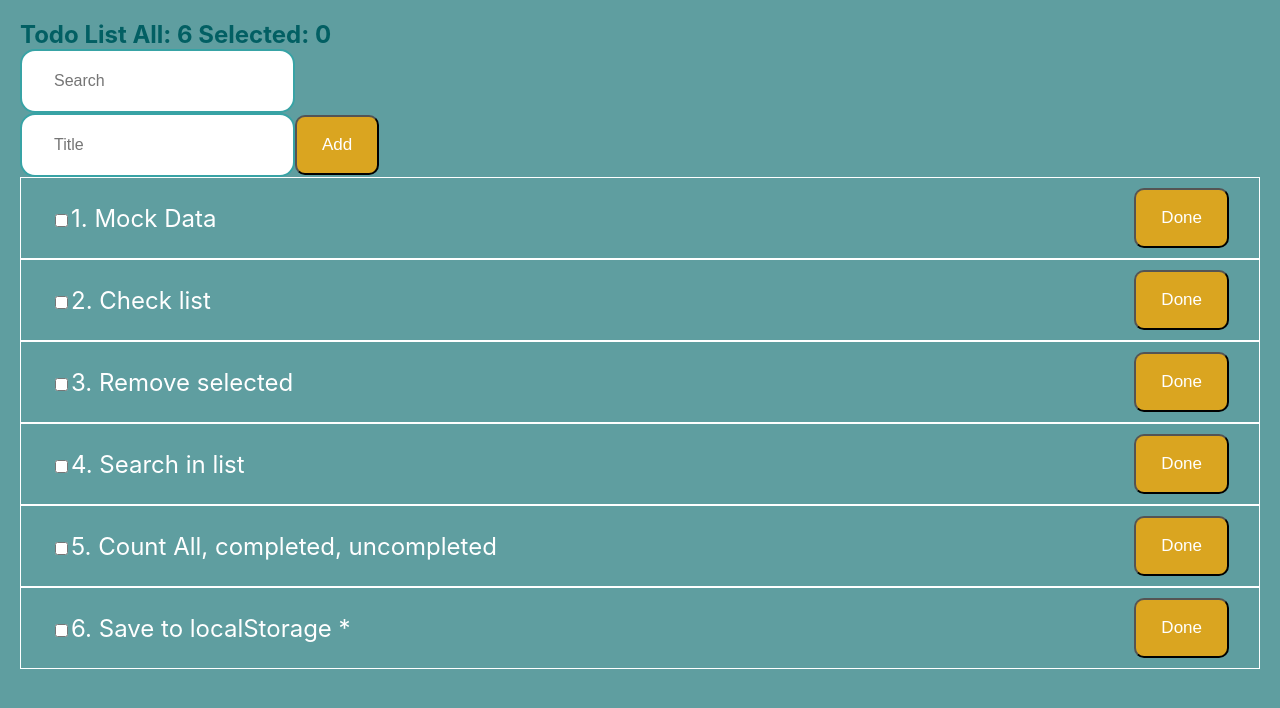
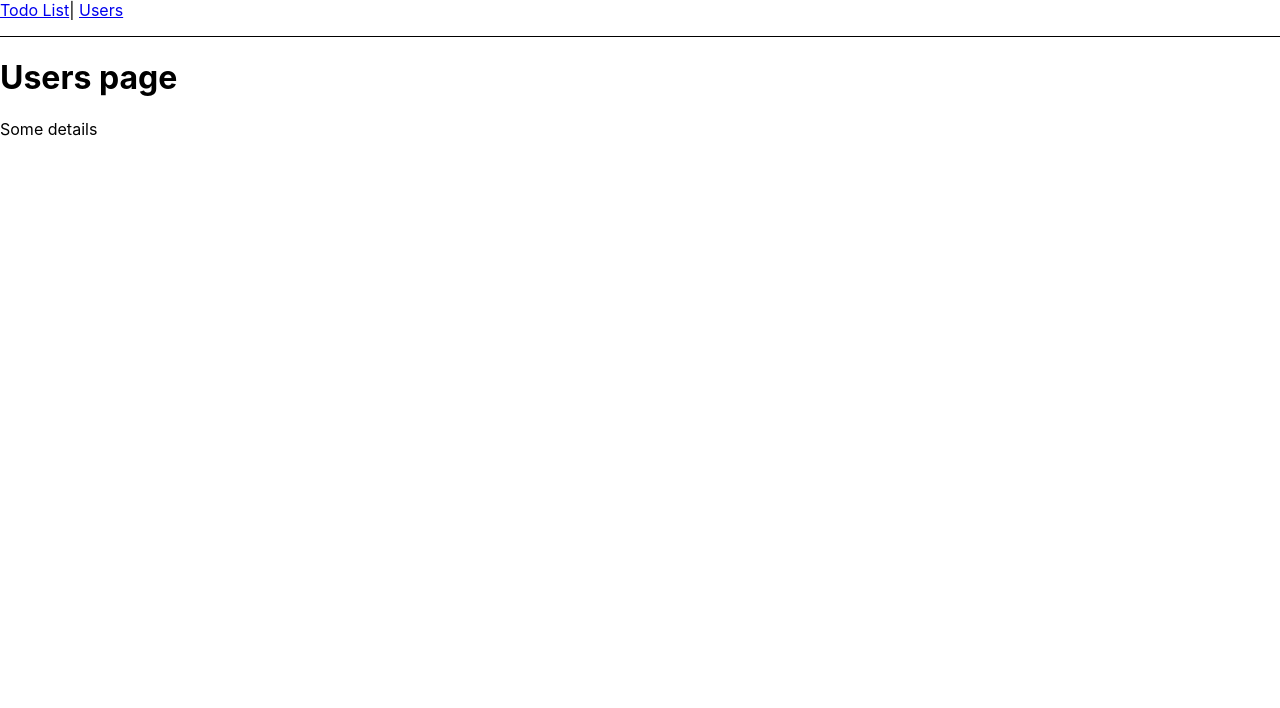
Before and after one commit to Codify-Js/react-project, a React (Create React App) app: page /users in a window 1280 px wide. Shown: the top 708 px of the page. Built offline with nearby package versions, Linux system fonts and the light colour scheme.

Commit message:
added react routes

```diff
--- a/package.json
+++ b/package.json
@@ -8,6 +8,7 @@
     "@testing-library/user-event": "^12.1.10",
     "react": "^17.0.2",
     "react-dom": "^17.0.2",
+    "react-router-dom": "^6.0.2",
     "react-scripts": "4.0.3",
     "web-vitals": "^1.0.1"
   },
--- a/src/App.js
+++ b/src/App.js
@@ -1,14 +1,24 @@
 import React from 'react';
+import { Link, Outlet } from "react-router-dom";
 import './App.css';
-import TodoContainer from './containers/TodoList/TodoContainer';
 
 function App() {
   const containerClass = "App";
 
   return (
     <div className={containerClass}>
-      <header className="App-header"></header>
-      <TodoContainer />
+      <header className="App-header">
+        <nav
+          style={{
+            borderBottom: "solid 1px",
+            paddingBottom: "1rem"
+          }}
+        >
+          <Link to="/todo-list">Todo List</Link>|{" "}
+          <Link to="/users">Users</Link>
+        </nav>
+      </header>
+      <Outlet />
     </div>
   );
 }
--- a/src/Mock/mock.js
+++ b/src/Mock/mock.js
@@ -4,32 +4,44 @@ export const todolist = () => {
     {
       id: 1,
       title: 'Mock Data',
-      completed: false
+      completed: false,
+      description: 'Some description',
+      date: '01/01/2021'
     },
     {
       id: 2,
-      title: 'Check list',
-      completed: false
+      title: 'Mock Data',
+      completed: false,
+      description: 'Some another description',
+      date: '01/02/2021'
     },
     {
       id: 3,
       title: 'Remove selected',
-      completed: false
+      completed: false,
+      description: 'Remove descirption',
+      date: '03/03/2021'
     },
     {
       id: 4,
       title: 'Search in list',
-      completed: false
+      completed: false,
+      description: 'Remove descirption',
+      date: '03/03/2021'
     },
     {
       id: 5,
       title: 'Count All, completed, uncompleted',
-      completed: false
+      completed: false,
+      description: 'some super text',
+      date: '12/04/2021'
     },
     {
       id: 6,
       title: 'Save to localStorage *',
-      completed: false
+      completed: false,
+      description: 'React app',
+      date: '31/12/2021'
     }
   ]
 }
--- a/src/containers/TodoList/TodoContainer.jsx
+++ b/src/containers/TodoList/TodoContainer.jsx
@@ -1,4 +1,5 @@
 import React from 'react'
+import { Outlet, Link } from 'react-router-dom'
 
 import Button from '../../components/Button/Button';
 import InputComponent from '../../components/Input/InputComponent';
@@ -87,13 +88,14 @@ export default class TodoContainer extends React.Component {
 
     const checkedList = this.state.checkedList;
 
-
     const itemElem = (item, index) => {
       return (
         <div key={item.id} className="list-block">
           <div className="list-block_text">
             <CheckBoxComponent handleCheck={(e) => this.handleCheck(e, item)} />
-            <span className="text">{`${item.id}. ${item.title}`}</span>
+            <Link to={`/todo-list/${item.id}`}>
+              <span className="text">{`${item.id}. ${item.title}`}</span>
+            </Link>
           </div>
           <div className="list-block_actions">
             <Button text="Done" onClick={this.handleDone}/>
@@ -108,8 +110,11 @@ export default class TodoContainer extends React.Component {
           <span>All: {todoList.length}{' '}</span>
           <span>Selected: {checkedList.length}{' '}</span>
         </div>
-        <div>
-          <InputComponent placeholder={'Search'} value={this.state.search} onChange={this.handleSearchChange}/>
+        <div style={{display: 'flex', justifyContent: 'space-between'}}>
+          <div>
+            <InputComponent placeholder={'Search'} value={this.state.search} onChange={this.handleSearchChange}/>
+          </div>
+          <div style={{marginRight: '40px'}}><Outlet /></div>
         </div>
         <InputComponent placeholder={'Title'} value={this.state.inputValue} onChange={this.handleInputChange}/>
         <Button text="Add" onClick={this.handleAdd}/>
--- /dev/null
+++ b/src/containers/TodoList/TodoItemComponent.jsx
@@ -0,0 +1,37 @@
+import React from 'react';
+import { useParams } from 'react-router-dom';
+import { todolist } from '../../Mock/mock';
+
+const TodoItemComponent = (props) => {
+  const params = useParams();
+  console.log('params', params);
+  const list = todolist()
+
+  const targetObject = list.find((item) => (item.id === +params.itemId))
+
+  if (!targetObject) {
+    return null;
+  }
+
+  return (
+    <div style={{border: '1px solid #ffffff', padding: '10px'}}>
+      <ul>
+        <li>
+          {targetObject.id}
+        </li>
+        <li>
+          {targetObject.title}
+        </li>
+        <li>
+          {targetObject.description}
+        </li>
+        <li>
+          {targetObject.date}
+        </li>
+      </ul>
+    </div>
+  )
+
+}
+
+export default TodoItemComponent
--- /dev/null
+++ b/src/containers/Users/UsersContainer.jsx
@@ -0,0 +1,12 @@
+import React from 'react'
+const UsersContainer = () => {
+  return (
+    <>
+      <h1>Users page</h1>
+      <div>Some details</div>
+
+    </>
+  )
+}
+
+export default UsersContainer
--- a/src/index.js
+++ b/src/index.js
@@ -1,17 +1,24 @@
 import React from 'react';
 import ReactDOM from 'react-dom';
+import { BrowserRouter, Routes, Route } from "react-router-dom";
+import TodoContainer from './containers/TodoList/TodoContainer';
+import TodoItemComponent from './containers/TodoList/TodoItemComponent';
+import UsersContainer from './containers/Users/UsersContainer';
+import App from './App';
 import './index.css';
-import App from './App';
-import reportWebVitals from './reportWebVitals';
 
 ReactDOM.render(
-  <React.StrictMode>
-    <App />
-  </React.StrictMode>,
+  <BrowserRouter>
+    <Routes>
+      <Route path="/" element={<App />} >
+        <Route path="todo-list" element={<TodoContainer />} >
+          <Route path=":itemId" element={<TodoItemComponent />} />
+        </Route>
+
+        <Route path="users" element={<UsersContainer/>} />
+        <Route path="*" element={<div>NOT FOUND</div>  } />
+      </Route>
+    </Routes>
+  </BrowserRouter>,
   document.getElementById('root')
 );
-
-// If you want to start measuring performance in your app, pass a function
-// to log results (for example: reportWebVitals(console.log))
-// or send to an analytics endpoint. Learn more: https://bit.ly/CRA-vitals
-reportWebVitals();
```
Also changed, not shown: 1 other file (tests, documents, lock files or other folders).
